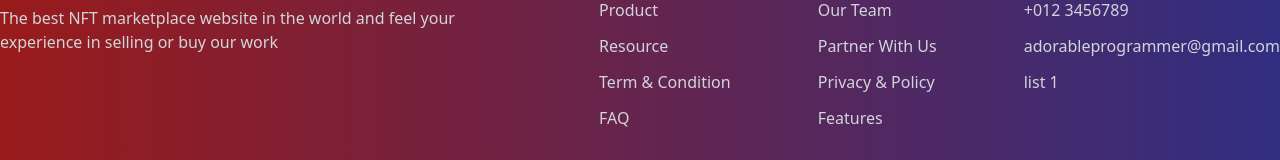
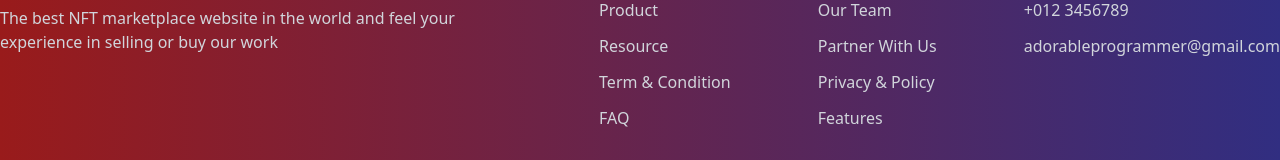
Before and after one commit to fiqryq/challenge-nft-market, a React (Create React App) app: page / in a window 1280 px wide. Shown: the part 4682-4842 px from the top of the page. Built offline with nearby package versions, Linux system fonts and the light colour scheme.

Commit message:
delete unwanted list

```diff
--- a/src/App.js
+++ b/src/App.js
@@ -273,7 +273,6 @@ function App() {
             <ul className="flex flex-col text-gray-300 space-y-3 cursor-pointer">
               <li>+012 3456789</li>
               <li>adorableprogrammer@gmail.com</li>
-              <li>list 1</li>
             </ul>
           </div>
         </div>
```
